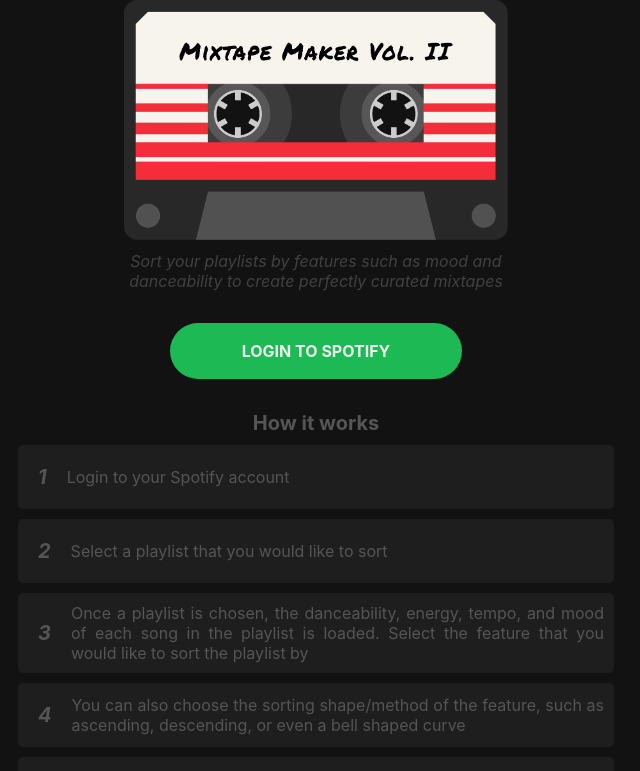
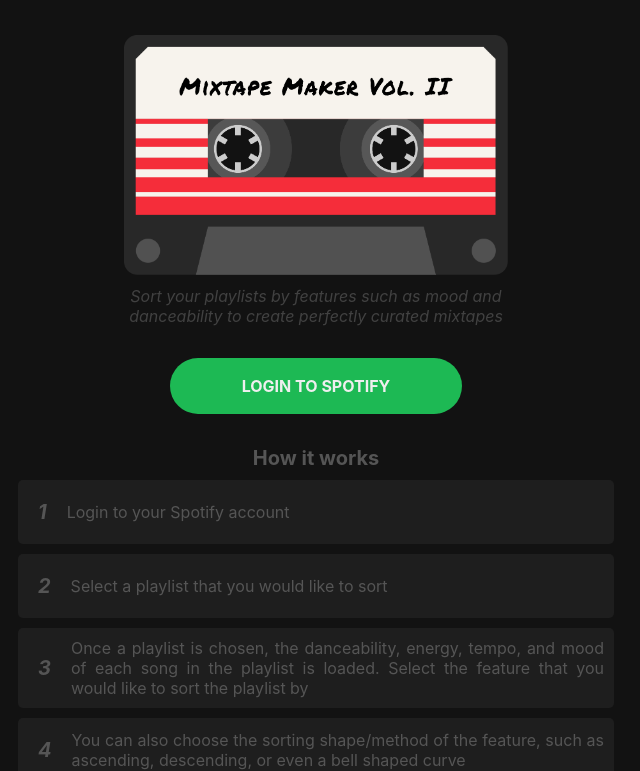
Before and after one commit to sammccauley117/mixtape-maker-react, a React (Create React App) app: page / in a window 1280 px wide. Shown: the top 771 px of the page, without its empty margins (324-964 px from the left). Built offline with nearby package versions, Linux system fonts and the light colour scheme.

Commit message:
minor style tweaks

```diff
--- a/public/index.html
+++ b/public/index.html
@@ -22,7 +22,7 @@
       work correctly both with client-side routing and a non-root public URL.
       Learn how to configure a non-root public URL by running `npm run build`.
     -->
-    <title>Playlist Sorter</title>
+    <title>Mixtape Maker</title>
   </head>
   <body>
     <noscript>You need to enable JavaScript to run this app.</noscript>
--- a/src/scss/LoggedOut.scss
+++ b/src/scss/LoggedOut.scss
@@ -11,6 +11,7 @@
 }
 
 .logged-out-logo {
+  margin-top: 35px;
   width: 40%;
 }
 
```
